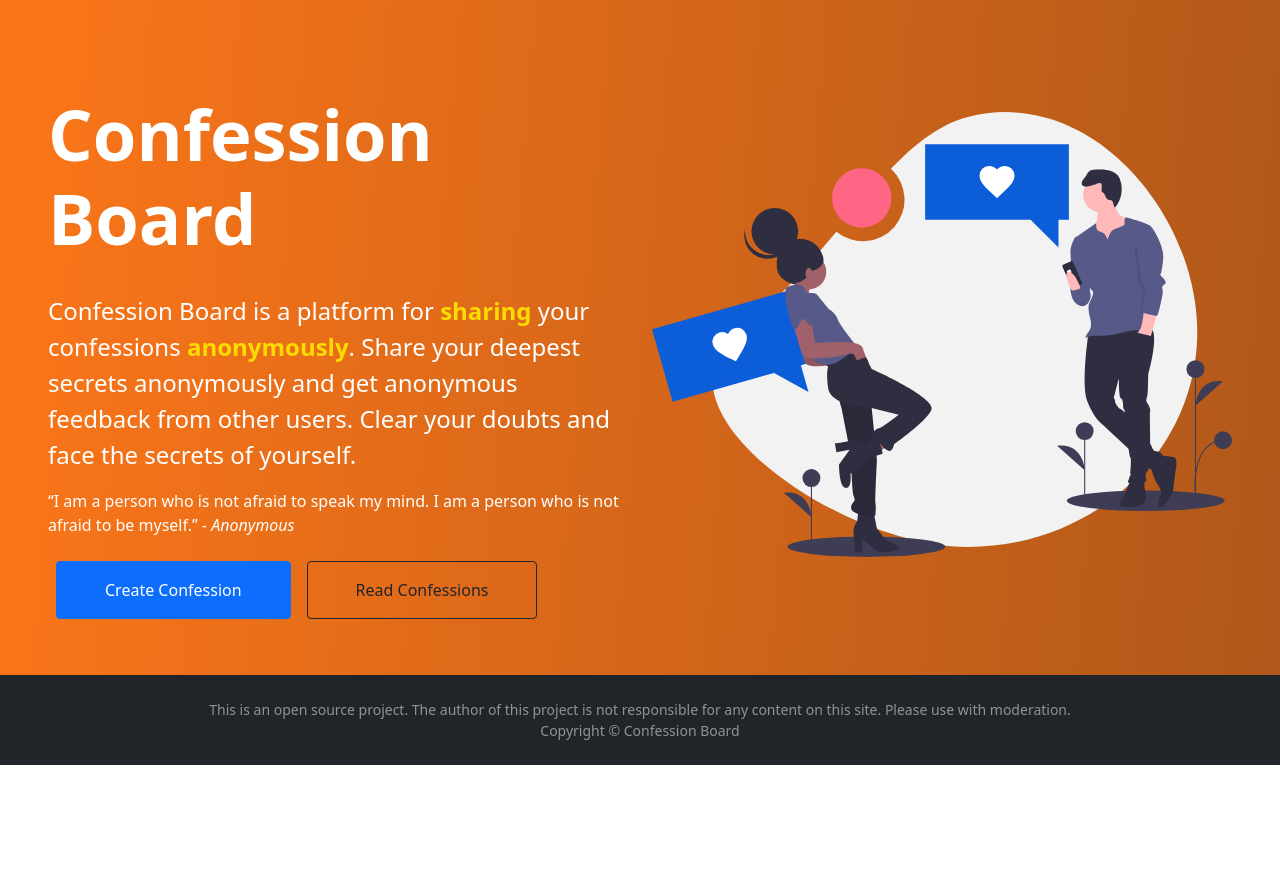
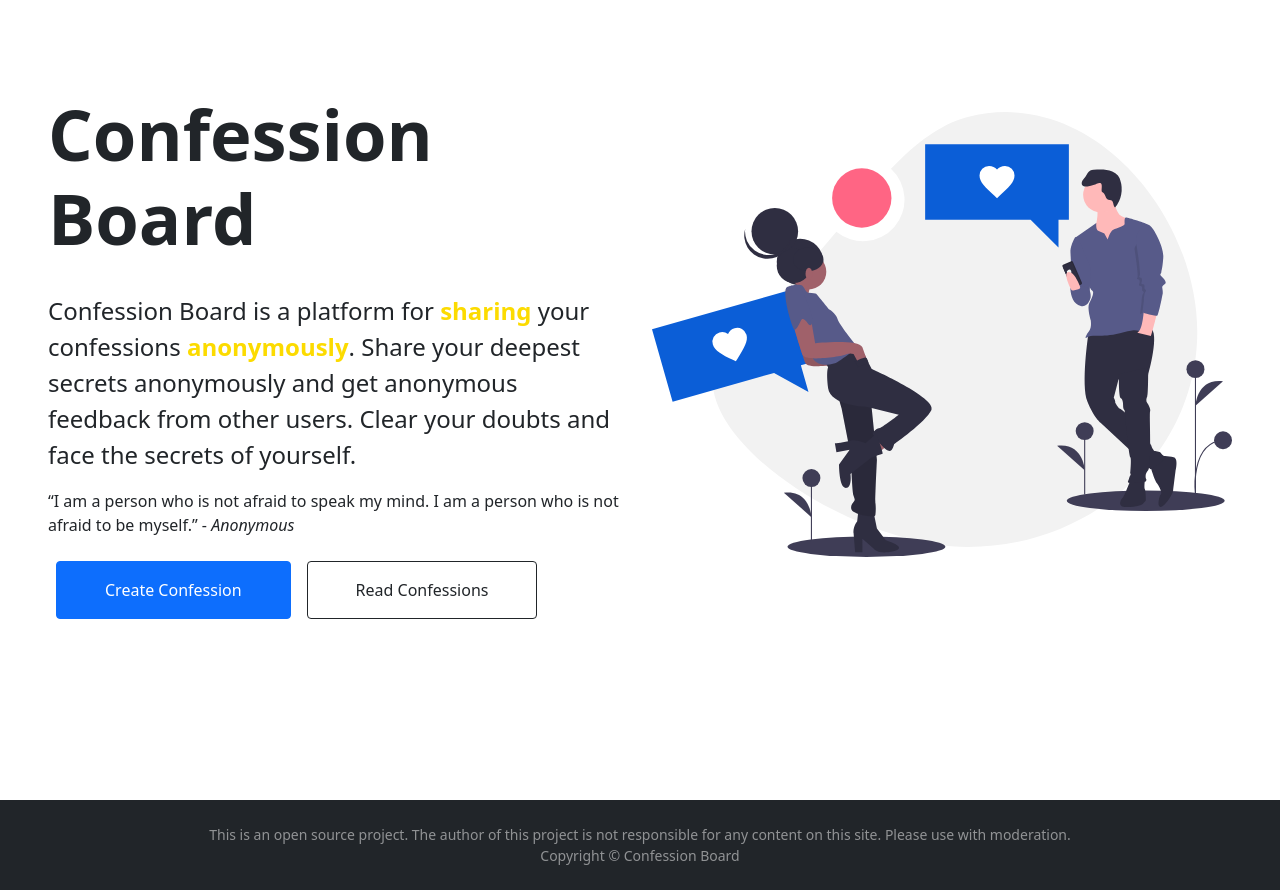
Before and after one commit to edmer664/confession_board_frontend, a Next.js app: page / in a window 1280 px wide. Before the commit the page ends 800 px from the top, so only its background shows below. Built offline with nearby package versions, Linux system fonts and the light colour scheme.

Commit message:
style: change base color

```diff
--- a/pages/index.tsx
+++ b/pages/index.tsx
@@ -20,13 +20,14 @@ const Landing: NextPage = () => {
         <meta name="viewport" content="width=device-width, initial-scale=1.0" />
       </Head>
       <div
-        className=" text-white"
+        className=" text-dark"
         style={{
-          backgroundColor: "#f7b42c",
-          backgroundImage: `linear-gradient(95deg, #FC7619 0%, #B0581A 99%)`,
+          // backgroundColor: "#f7b42c",
+
+          // backgroundImage: `linear-gradient(95deg, #FC7619 0%, #B0581A 99%)`,
         }}
       >
-        <div className="container-fluid p-lg-5 p-2">
+        <div className="container-fluid p-lg-5 p-2 vh-100">
           <div className="row flex-lg-row-reverse row-cols-lg-2 row-cols-1 justify-content-center align-items-center">
             <div className="col pt-lg-0 pt-5">
               <Image
@@ -38,7 +39,7 @@ const Landing: NextPage = () => {
               />
             </div>
             <div className="col pe-3">
-              <h1 id="big-text" className="fw-bold text-center text-lg-start py-4">
+              <h1 id="big-text" className="text-dark fw-bold text-center text-lg-start py-4">
                 Confession Board
               </h1>
 
```
